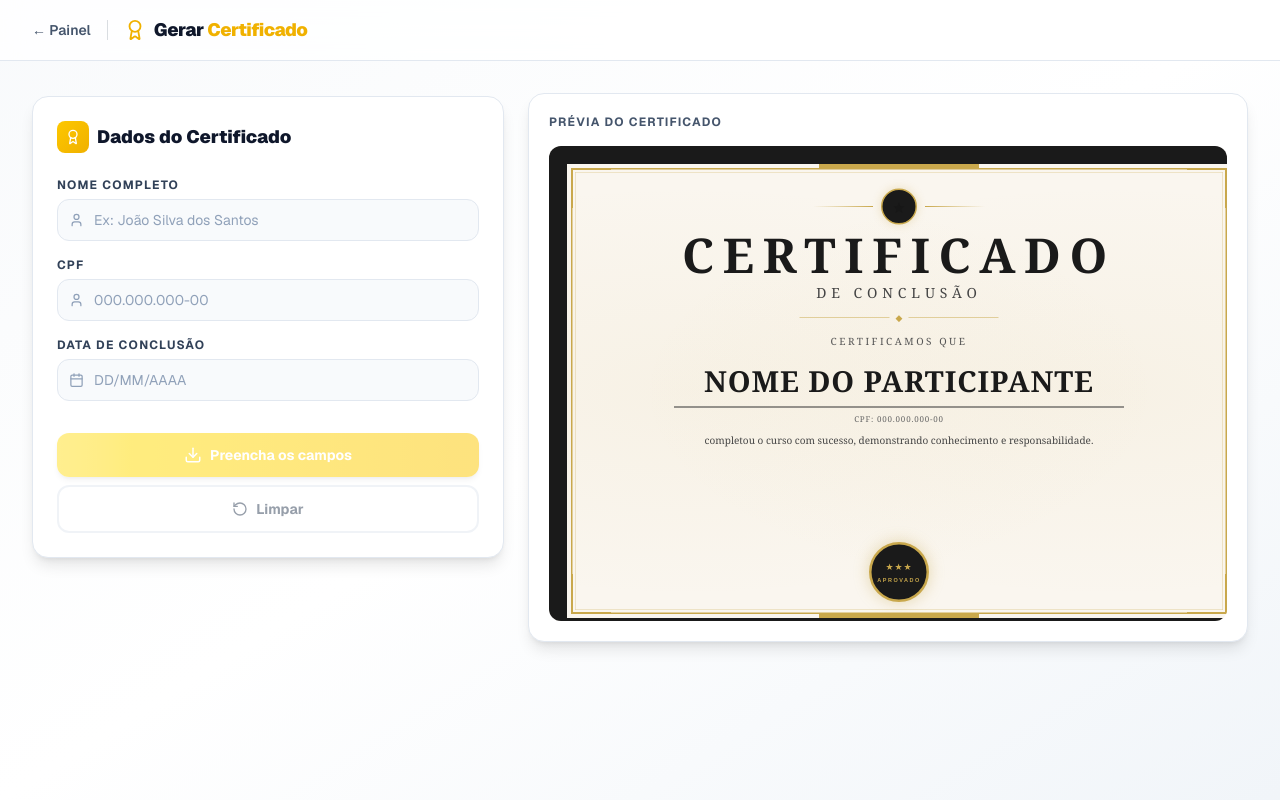
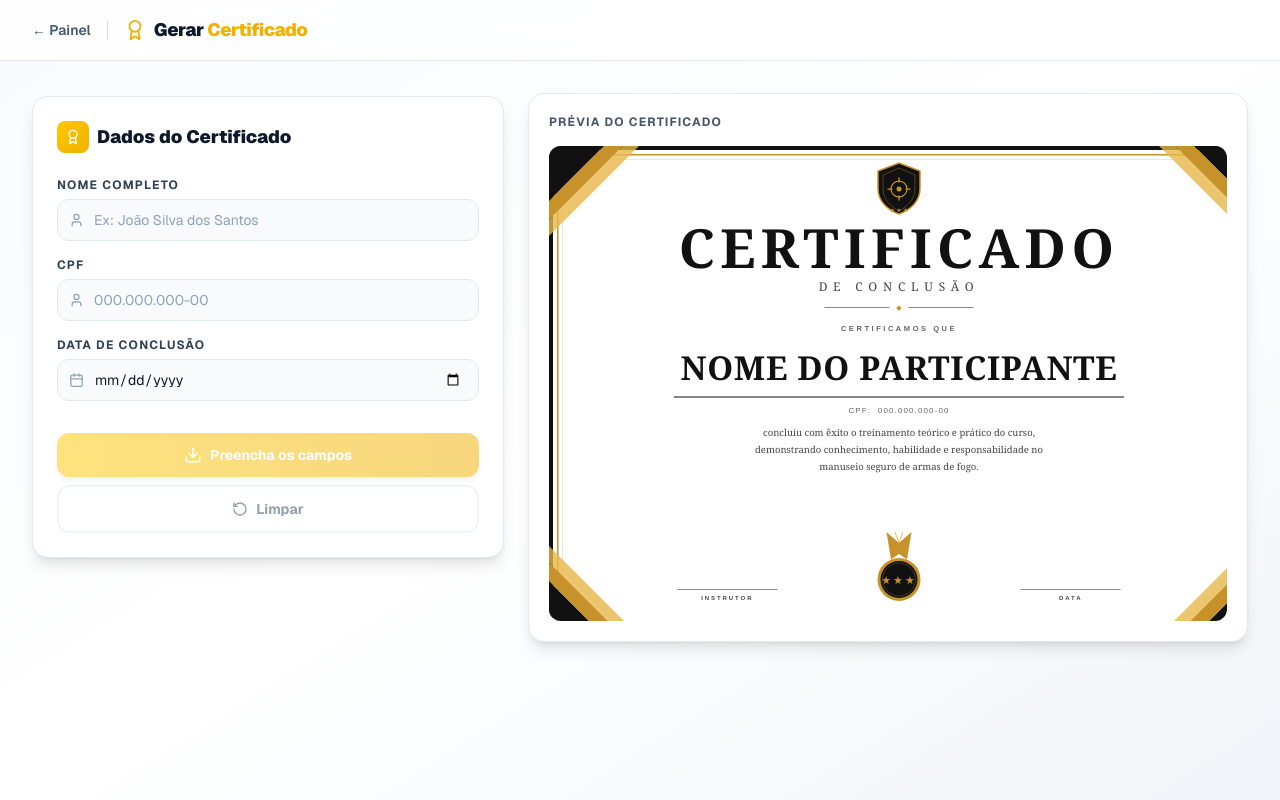
Before and after one commit to guhrizzo/blog, a Next.js app: page /admin/certificado in a window 1280 px wide. Built offline with nearby package versions, Linux system fonts and the light colour scheme.

Commit message:
Update page.tsx

```diff
--- a/app/admin/certificado/page.tsx
+++ b/app/admin/certificado/page.tsx
@@ -1,7 +1,6 @@
 "use client";
 
 import React, { useState, useRef } from "react";
-import Image from "next/image";
 import Link from "next/link";
 import jsPDF from "jspdf";
 import html2canvas from "html2canvas";
@@ -9,8 +8,6 @@ import {
   Download,
   Loader2,
   RotateCcw,
-  Eye,
-  EyeOff,
   Award,
   User,
   Calendar,
@@ -41,7 +38,6 @@ export default function GerarCertificado() {
   });
 
   const [loading, setLoading] = useState(false);
-  const [showPreview, setShowPreview] = useState(true);
   const certificadoRef = useRef<HTMLDivElement>(null);
 
   const formatarCPF = (value: string) =>
@@ -52,19 +48,12 @@ export default function GerarCertificado() {
       .replace(/(\d{3})(\d{1,2})/, "$1-$2")
       .slice(0, 14);
 
-  const formatarData = (value: string) =>
-    value
-      .replace(/\D/g, "")
-      .replace(/(\d{2})(\d)/, "$1/$2")
-      .replace(/(\d{2})(\d)/, "$1/$2")
-      .slice(0, 10);
-
   const handleChange = (e: React.ChangeEvent<HTMLInputElement>) => {
     const { name, value } = e.target;
     if (name === "cpf") {
       setFormData((p) => ({ ...p, cpf: formatarCPF(value) }));
     } else if (name === "data") {
-      setFormData((p) => ({ ...p, data: formatarData(value) }));
+      setFormData((p) => ({ ...p, data: value }));
     } else if (name === "nome") {
       setFormData((p) => ({ ...p, nome: value.toUpperCase() }));
     } else {
@@ -111,11 +100,11 @@ export default function GerarCertificado() {
   const fields: Field[] = [
     { name: "nome", label: "Nome Completo", placeholder: "Ex: João Silva dos Santos", icon: User, type: "text" },
     { name: "cpf", label: "CPF", placeholder: "000.000.000-00", icon: User, type: "text", maxLength: 14 },
-    { name: "data", label: "Data de Conclusão", placeholder: "DD/MM/AAAA", icon: Calendar, type: "text", maxLength: 10 },
+    { name: "data", label: "Data de Conclusão", placeholder: "", icon: Calendar, type: "date" },
   ];
 
   return (
-    <div className="min-h-screen font-sans bg-linear-to-br from-slate-50 via-white to-slate-100">
+    <div className="min-h-screen font-sans bg-gradient-to-br from-slate-50 via-white to-slate-100">
       <Toaster richColors position="top-right" />
 
       {/* Header */}
@@ -133,7 +122,6 @@ export default function GerarCertificado() {
               </h1>
             </div>
           </div>
-
           <div className="flex items-center gap-3">
             {isPreenchido && (
               <span className="flex items-center gap-1.5 text-xs text-emerald-600 font-semibold">
@@ -151,7 +139,7 @@ export default function GerarCertificado() {
           <div className="lg:col-span-2">
             <div className="rounded-2xl p-6 h-fit sticky top-24 bg-white border border-slate-200 shadow-lg">
               <div className="flex items-center gap-2 mb-6">
-                <div className="w-8 h-8 rounded-lg flex items-center justify-center bg-linear-to-br from-yellow-400 to-yellow-500">
+                <div className="w-8 h-8 rounded-lg flex items-center justify-center bg-gradient-to-br from-yellow-400 to-yellow-500">
                   <Award size={16} className="text-white" />
                 </div>
                 <h2 className="text-slate-900 font-black text-lg">Dados do Certificado</h2>
@@ -180,31 +168,24 @@ export default function GerarCertificado() {
                   </div>
                 ))}
 
-                {/* Botões */}
                 <div className="space-y-2 pt-4">
                   <button
                     onClick={gerarPDF}
                     disabled={loading || !isPreenchido}
-                    className="w-full py-3 px-6 font-bold rounded-xl flex items-center justify-center gap-2 text-sm transition-all disabled:opacity-50 disabled:cursor-not-allowed cursor-pointer bg-linear-to-r from-yellow-400 to-yellow-500 text-white hover:from-yellow-500 hover:to-yellow-600 shadow-md hover:shadow-lg disabled:from-yellow-300 disabled:to-yellow-400"
+                    className="w-full py-3 px-6 font-bold rounded-xl flex items-center justify-center gap-2 text-sm transition-all disabled:opacity-50 disabled:cursor-not-allowed cursor-pointer bg-gradient-to-r from-yellow-400 to-yellow-500 text-white hover:from-yellow-500 hover:to-yellow-600 shadow-md hover:shadow-lg"
                   >
                     {loading ? (
-                      <>
-                        <Loader2 size={18} className="animate-spin" /> Gerando...
-                      </>
+                      <><Loader2 size={18} className="animate-spin" /> Gerando...</>
                     ) : !isPreenchido ? (
-                      <>
-                        <Download size={18} /> Preencha os campos
-                      </>
+                      <><Download size={18} /> Preencha os campos</>
                     ) : (
-                      <>
-                        <Download size={18} /> Baixar PDF
-                      </>
+                      <><Download size={18} /> Baixar PDF</>
                     )}
                   </button>
                   <button
                     onClick={limparFormulario}
                     disabled={!isPreenchido}
-                    className="w-full py-3 px-6 font-bold rounded-xl flex items-center justify-center gap-2 text-sm transition-all bg-white border-2 border-slate-200 text-slate-700 hover:bg-slate-50 disabled:opacity-50 cursor-pointer disabled:cursor-not-allowed disabled:hover:bg-white"
+                    className="w-full py-3 px-6 font-bold rounded-xl flex items-center justify-center gap-2 text-sm transition-all bg-white border-2 border-slate-200 text-slate-700 hover:bg-slate-50 disabled:opacity-50 cursor-pointer disabled:cursor-not-allowed"
                   >
                     <RotateCcw size={16} /> Limpar
                   </button>
@@ -214,17 +195,20 @@ export default function GerarCertificado() {
           </div>
 
           {/* ====== PRÉVIA ====== */}
-          {showPreview && (
           <div className="lg:col-span-3">
             <div className="rounded-2xl p-5 sticky top-24 bg-white border border-slate-200 shadow-lg">
               <p className="text-xs font-bold uppercase tracking-widest mb-4 text-slate-600">
                 Prévia do Certificado
               </p>
 
-                {/* Container escalado do certificado */}
-                <div className="overflow-hidden rounded-xl" style={{ background: "#f8f5ee" }}>
+              <div className="overflow-hidden rounded-xl" style={{ background: "#e8e8e8" }}>
                 <div style={{ width: "100%", paddingBottom: "70%", position: "relative", overflow: "hidden" }}>
-                    <div style={{ position: "absolute", top: 0, left: 0, width: "1400px", height: "980px", transform: "scale(var(--cert-scale,0.46))", transformOrigin: "top left" }}>
+                  <div style={{
+                    position: "absolute", top: 0, left: 0,
+                    width: "1400px", height: "980px",
+                    transform: "scale(var(--cert-scale, 0.46))",
+                    transformOrigin: "top left",
+                  }}>
                     <div ref={certificadoRef} style={{ width: 1400, height: 980, position: "relative" }}>
                       <CertificadoConteudo formData={formData} />
                     </div>
@@ -233,168 +217,296 @@ export default function GerarCertificado() {
               </div>
 
               <style>{`
-                  @media (min-width: 1280px) { :root { --cert-scale: 0.5; } }
+                @media (min-width: 1280px) { :root { --cert-scale: 0.50; } }
                 @media (max-width: 1279px) { :root { --cert-scale: 0.42; } }
                 @media (max-width: 900px)  { :root { --cert-scale: 0.33; } }
               `}</style>
             </div>
           </div>
-          )}
+
         </div>
       </main>
     </div>
   );
 }
 
+/* ================================================================
+   CERTIFICADO CONTEÚDO — fiel à imagem de referência
+   Escudo no topo | Cantos geométricos preto+dourado | Medalha no rodapé
+================================================================ */
 function CertificadoConteudo({ formData }: { formData: FormData }) {
-  const gold = "#c9a84c";
-  const darkGold = "#a07830";
+  const gold = "#c8922a";
+  const goldLight = "#e8b84b";
+  const dark = "#111111";
+
+  const formatarDataExtenso = (dataISO: string): string => {
+    if (!dataISO) return "";
+    const meses = [
+      "Janeiro","Fevereiro","Março","Abril","Maio","Junho",
+      "Julho","Agosto","Setembro","Outubro","Novembro","Dezembro",
+    ];
+    const [ano, mes, dia] = dataISO.split("-");
+    return `BH, ${parseInt(dia)} de ${meses[parseInt(mes) - 1]} de ${ano}`;
+  };
+
+  const nomeScale =
+    formData.nome && formData.nome.length > 24
+      ? Math.max(0.52, 24 / formData.nome.length)
+      : 1;
 
   return (
-    <div style={{ width: 1400, height: 980, background: "#faf6ef", position: "relative", overflow: "hidden", fontFamily: "Georgia, serif" }}>
+    <div style={{
+      width: 1400,
+      height: 980,
+      background: "#ffffff",
+      position: "relative",
+      overflow: "hidden",
+      fontFamily: "Georgia, 'Times New Roman', serif",
+    }}>
 
-      {/* Fundo texturizado */}
+      {/* ══ BORDAS ══ */}
+      {/* Externa preta */}
+      <div style={{ position: "absolute", inset: 0, border: `8px solid ${dark}` }} />
+      {/* Dourada */}
+      <div style={{ position: "absolute", inset: 16, border: `3px solid ${gold}` }} />
+      {/* Interna preta fina */}
+      <div style={{ position: "absolute", inset: 26, border: `1px solid ${dark}`, opacity: 0.2 }} />
+
+      {/* ══════════════════════════════════════════════
+          CANTOS GEOMÉTRICOS — triângulos preto + dourado
+      ══════════════════════════════════════════════ */}
+
+      {/* Superior esquerdo */}
+      <svg style={{ position: "absolute", top: 0, left: 0, width: 180, height: 180 }} viewBox="0 0 180 180">
+        <polygon points="0,0 110,0 0,110" fill={dark} />
+        <polygon points="110,0 148,0 0,148 0,110" fill={gold} />
+        <polygon points="148,0 180,0 0,180 0,148" fill={goldLight} opacity="0.8" />
+      </svg>
+
+      {/* Superior direito */}
+      <svg style={{ position: "absolute", top: 0, right: 0, width: 180, height: 180 }} viewBox="0 0 180 180">
+        <polygon points="180,0 70,0 180,110" fill={dark} />
+        <polygon points="70,0 32,0 180,148 180,110" fill={gold} />
+        <polygon points="32,0 0,0 180,180 180,148" fill={goldLight} opacity="0.8" />
+      </svg>
+
+      {/* Inferior esquerdo */}
+      <svg style={{ position: "absolute", bottom: 0, left: 0, width: 180, height: 180 }} viewBox="0 0 180 180">
+        <polygon points="0,180 110,180 0,70" fill={dark} />
+        <polygon points="110,180 148,180 0,32 0,70" fill={gold} />
+        <polygon points="148,180 180,180 0,0 0,32" fill={goldLight} opacity="0.8" />
+      </svg>
+
+      {/* Inferior direito */}
+      <svg style={{ position: "absolute", bottom: 0, right: 0, width: 180, height: 180 }} viewBox="0 0 180 180">
+        <polygon points="180,180 70,180 180,70" fill={dark} />
+        <polygon points="70,180 32,180 180,32 180,70" fill={gold} />
+        <polygon points="32,180 0,180 180,0 180,32" fill={goldLight} opacity="0.8" />
+      </svg>
+
+      {/* ══════════════════════════════════════════════
+          ESCUDO / LOGO — topo centro
+      ══════════════════════════════════════════════ */}
       <div style={{
-        position: "absolute", inset: 0,
-        backgroundImage: `radial-gradient(ellipse at 20% 50%, rgba(201,168,76,0.06) 0%, transparent 60%), radial-gradient(ellipse at 80% 50%, rgba(201,168,76,0.06) 0%, transparent 60%)`,
-      }} />
+        position: "absolute",
+        top: 30,
+        left: "50%",
+        transform: "translateX(-50%)",
+      }}>
+        <svg width="100" height="112" viewBox="0 0 100 112">
+          {/* Escudo fundo preto */}
+          <path
+            d="M50 4 L92 20 L92 56 C92 80 73 98 50 106 C27 98 8 80 8 56 L8 20 Z"
+            fill={dark}
+            stroke={gold}
+            strokeWidth="3"
+          />
+          {/* Borda interna dourada */}
+          <path
+            d="M50 14 L82 28 L82 56 C82 76 66 92 50 100 C34 92 18 76 18 56 L18 28 Z"
+            fill="none"
+            stroke={gold}
+            strokeWidth="1.5"
+            opacity="0.5"
+          />
+          {/* Mira */}
+          <circle cx="50" cy="56" r="16" fill="none" stroke={gold} strokeWidth="2.5" />
+          <circle cx="50" cy="56" r="5" fill={gold} />
+          <line x1="50" y1="33" x2="50" y2="43" stroke={gold} strokeWidth="2.5" />
+          <line x1="50" y1="69" x2="50" y2="79" stroke={gold} strokeWidth="2.5" />
+          <line x1="27" y1="56" x2="37" y2="56" stroke={gold} strokeWidth="2.5" />
+          <line x1="63" y1="56" x2="73" y2="56" stroke={gold} strokeWidth="2.5" />
+          {/* Ramos decorativos */}
+          <text x="50" y="102" textAnchor="middle" fill={gold} fontSize="11" fontFamily="Arial">★ ★ ★</text>
+        </svg>
+      </div>
 
-      {/* Borda externa preta */}
-      <div style={{ position: "absolute", inset: 0, border: "36px solid #1a1a1a" }} />
-
-      {/* Borda dourada interna */}
-      <div style={{ position: "absolute", inset: 44, border: `3px solid ${gold}` }} />
-
-      {/* Segunda borda dourada */}
-      <div style={{ position: "absolute", inset: 52, border: `1px solid ${gold}`, opacity: 0.5 }} />
-
-      {/* Cantos decorativos */}
-      {[
-        { top: 44, left: 44 },
-        { top: 44, right: 44 },
-        { bottom: 44, left: 44 },
-        { bottom: 44, right: 44 },
-      ].map((pos, i) => (
-        <div key={i} style={{
-          position: "absolute", width: 80, height: 80,
-          ...pos,
-          borderTop: i < 2 ? `4px solid ${gold}` : undefined,
-          borderBottom: i >= 2 ? `4px solid ${gold}` : undefined,
-          borderLeft: (i === 0 || i === 2) ? `4px solid ${gold}` : undefined,
-          borderRight: (i === 1 || i === 3) ? `4px solid ${gold}` : undefined,
-        }} />
-      ))}
-
-      {/* Faixas centrais top/bottom */}
-      <div style={{ position: "absolute", top: 36, left: "50%", transform: "translateX(-50%)", width: 320, height: 8, background: gold }} />
-      <div style={{ position: "absolute", bottom: 36, left: "50%", transform: "translateX(-50%)", width: 320, height: 8, background: gold }} />
-
-      {/* Conteúdo principal */}
-      <div style={{ position: "absolute", inset: 55, display: "flex", flexDirection: "column", alignItems: "center", paddingTop: 30 }}>
-
-        {/* Logo / Brasão */}
-        <div style={{ display: "flex", alignItems: "center", gap: 16, marginBottom: 12 }}>
-          <div style={{ width: 120, height: 2, background: `linear-gradient(to right, transparent, ${gold})` }} />
+      {/* ══════════════════════════════════════════════
+          CORPO PRINCIPAL
+      ══════════════════════════════════════════════ */}
       <div style={{
-            width: 72, height: 72, borderRadius: "50%",
-            background: "#1a1a1a",
-            border: `3px solid ${gold}`,
-            display: "flex", alignItems: "center", justifyContent: "center",
-            boxShadow: `0 0 20px rgba(201,168,76,0.3)`,
+        position: "absolute",
+        top: 148,
+        left: 185,
+        right: 185,
+        bottom: 60,
+        display: "flex",
+        flexDirection: "column",
+        alignItems: "center",
       }}>
-            <span style={{ fontSize: 30 }}>★</span>
-          </div>
-          <div style={{ width: 120, height: 2, background: `linear-gradient(to left, transparent, ${gold})` }} />
-        </div>
 
         {/* CERTIFICADO */}
         <h1 style={{
-          fontFamily: "Georgia, 'Times New Roman', serif",
-          fontSize: 96, fontWeight: 700, letterSpacing: "0.18em",
-          color: "#1a1a1a", margin: 0, lineHeight: 1,
+          fontSize: 108,
+          fontWeight: 800,
+          letterSpacing: "0.1em",
+          color: dark,
+          margin: "0 0 0",
+          lineHeight: 1,
         }}>
           CERTIFICADO
         </h1>
 
         {/* DE CONCLUSÃO */}
         <h2 style={{
+          fontSize: 24,
+          fontWeight: 400,
+          letterSpacing: "0.48em",
+          color: "#444",
+          margin: "6px 0 14px",
           fontFamily: "Georgia, serif",
-          fontSize: 28, fontWeight: 300, letterSpacing: "0.35em",
-          color: "#444", margin: "6px 0 0",
         }}>
           DE CONCLUSÃO
         </h2>
 
-        {/* Linha decorativa */}
-        <div style={{ display: "flex", alignItems: "center", gap: 12, margin: "16px 0" }}>
-          <div style={{ width: 180, height: 1, background: gold }} />
-          <span style={{ color: gold, fontSize: 18 }}>◆</span>
-          <div style={{ width: 180, height: 1, background: gold }} />
+        {/* Divisor */}
+        <div style={{ display: "flex", alignItems: "center", gap: 14, margin: "0 0 20px" }}>
+          <div style={{ width: 130, height: 1, background: dark }} />
+          <span style={{ color: gold, fontSize: 14 }}>◆</span>
+          <div style={{ width: 130, height: 1, background: dark }} />
         </div>
 
-        {/* Certificamos que */}
-        <p style={{ fontSize: 20, letterSpacing: "0.25em", color: "#555", margin: "4px 0 20px", fontFamily: "Georgia, serif" }}>
+        {/* CERTIFICAMOS QUE */}
+        <p style={{
+          fontSize: 15,
+          letterSpacing: "0.34em",
+          color: "#666",
+          margin: "0 0 16px",
+          fontFamily: "Arial, sans-serif",
+          fontWeight: 600,
+        }}>
           CERTIFICAMOS QUE
         </p>
 
-        {/* Nome */}
+        {/* ── Nome ── */}
         <div style={{
           width: "100%",
           maxWidth: 900,
-          borderBottom: `2px solid #333`,
-          paddingBottom: 8,
+          borderBottom: `2px solid ${dark}`,
+          paddingBottom: 10,
           textAlign: "center",
-          margin: "0 0 10px",
+          margin: "0 0 14px",
           overflow: "hidden",
         }}>
-          <span
-            style={{
-              fontFamily: "Georgia, serif",
-              fontSize: 58,
+          <span style={{
+            fontSize: 66,
             fontWeight: 700,
-              color: "#1a1a1a",
-              letterSpacing: "0.03em",
+            color: dark,
+            letterSpacing: "0.02em",
             whiteSpace: "nowrap",
             display: "inline-block",
-              maxWidth: "100%",
             transformOrigin: "center center",
-              transform: formData.nome && formData.nome.length > 22
-                ? `scaleX(${Math.max(0.6, 22 / formData.nome.length)})`
-                : "scaleX(1)",
-            }}
-          >
+            transform: `scaleX(${nomeScale})`,
+          }}>
             {formData.nome || "NOME DO PARTICIPANTE"}
           </span>
         </div>
 
         {/* CPF */}
-        <p style={{ fontSize: 16, color: "#666", letterSpacing: "0.1em", margin: "0 0 14px" }}>
-          CPF: {formData.cpf || "000.000.000-00"}
+        <p style={{
+          fontSize: 16,
+          color: "#666",
+          letterSpacing: "0.14em",
+          margin: "0 0 14px",
+          fontFamily: "Arial, sans-serif",
+        }}>
+          CPF: &nbsp;{formData.cpf || "000.000.000-00"}
         </p>
 
         {/* Texto */}
-        <p style={{ fontSize: 20, lineHeight: 1.8, color: "#444", textAlign: "center", maxWidth: 820, fontFamily: "Georgia, serif", margin: 0 }}>
-          completou o curso com sucesso, demonstrando conhecimento e responsabilidade.
+        <p style={{
+          fontSize: 19,
+          lineHeight: 1.8,
+          color: "#444",
+          textAlign: "center",
+          maxWidth: 760,
+          margin: "0 0 auto",
+          fontFamily: "Georgia, serif",
+        }}>
+          concluiu com êxito o treinamento teórico e prático do curso,<br />
+          demonstrando conhecimento, habilidade e responsabilidade no<br />
+          manuseio seguro de armas de fogo.
         </p>
+
+        {/* ── Rodapé: INSTRUTOR | MEDALHA | DATA ── */}
+        <div style={{
+          display: "flex",
+          justifyContent: "space-between",
+          alignItems: "flex-end",
+          width: "100%",
+          paddingBottom: 8,
+        }}>
+
+          {/* Assinatura INSTRUTOR */}
+          <div style={{ display: "flex", flexDirection: "column", alignItems: "center", gap: 7, flex: 1 }}>
+            <div style={{ width: 200, height: 1.5, background: dark }} />
+            <span style={{
+              fontSize: 12,
+              letterSpacing: "0.32em",
+              color: "#444",
+              fontFamily: "Arial, sans-serif",
+              fontWeight: 700,
+            }}>
+              INSTRUTOR
+            </span>
           </div>
 
-      {/* Rodapé: selo */}
-      <div style={{
-        position: "absolute", bottom: 68, left: "50%", transform: "translateX(-50%)",
-        display: "flex", justifyContent: "center", alignItems: "flex-end",
+          {/* Medalha */}
+          <div style={{ flex: 1, display: "flex", justifyContent: "center", alignItems: "flex-end", paddingBottom: 0 }}>
+            <svg width="120" height="140" viewBox="0 0 120 140">
+              {/* Fita */}
+              <polygon points="35,0 60,22 85,0 76,55 60,44 44,55" fill={gold} />
+              <line x1="52" y1="0" x2="60" y2="22" stroke={goldLight} strokeWidth="2" />
+              <line x1="68" y1="0" x2="60" y2="22" stroke={goldLight} strokeWidth="2" />
+              {/* Círculo borda dourada */}
+              <circle cx="60" cy="95" r="43" fill={gold} />
+              {/* Círculo interior preto */}
+              <circle cx="60" cy="95" r="37" fill={dark} />
+              {/* Anel dourado interno */}
+              <circle cx="60" cy="95" r="33" fill="none" stroke={gold} strokeWidth="1.5" opacity="0.4" />
+              {/* Estrelas */}
+              <text x="60" y="103" textAnchor="middle" fill={gold} fontSize="22" fontFamily="Arial" letterSpacing="4">★★★</text>
+            </svg>
+          </div>
+
+          {/* Assinatura DATA */}
+          <div style={{ display: "flex", flexDirection: "column", alignItems: "center", gap: 7, flex: 1 }}>
+            <div style={{ width: 200, height: 1.5, background: dark }} />
+            <span style={{
+              fontSize: formData.data ? 11 : 12,
+              letterSpacing: formData.data ? "0.08em" : "0.32em",
+              color: "#444",
+              fontFamily: "Arial, sans-serif",
+              fontWeight: 700,
+              textAlign: "center",
             }}>
-        {/* Selo central */}
-        <div style={{
-          width: 120, height: 120, borderRadius: "50%",
-          background: "#1a1a1a",
-          border: `5px solid ${gold}`,
-          display: "flex", flexDirection: "column", alignItems: "center", justifyContent: "center",
-          boxShadow: `0 0 30px rgba(201,168,76,0.4)`,
-        }}>
-          <span style={{ color: gold, fontSize: 18, letterSpacing: 2 }}>★★★</span>
-          <p style={{ color: gold, fontSize: 11, fontWeight: 700, letterSpacing: 3, marginTop: 4, fontFamily: "Arial, sans-serif" }}>APROVADO</p>
+              {formData.data ? formatarDataExtenso(formData.data) : "DATA"}
+            </span>
+          </div>
+
         </div>
       </div>
+
     </div>
   );
 }
```
Lines whose indentation alone changed are shown as unchanged.
